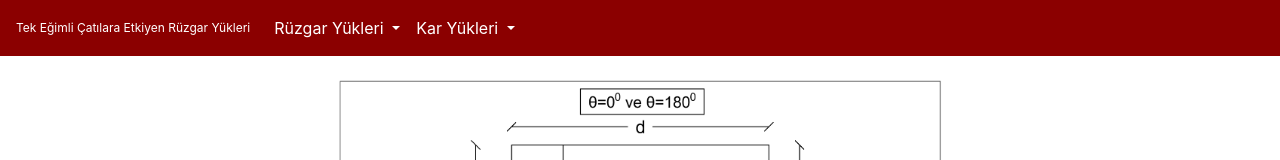
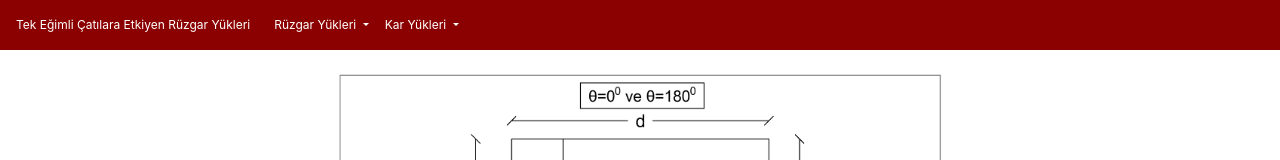
Before and after one commit to burakakgulll/tekegimruzgar, a plain HTML site: page index.html in a window 1280 px wide. Shown: the top 160 px of the page. Drawn offline with nearby package versions, Linux system fonts and the light colour scheme.

Commit message:
Update index.html

```diff
--- a/index.html
+++ b/index.html
@@ -67,7 +67,7 @@
 
                                   <div class="collapse navbar-collapse float-right" id="navbarNavDropdown">
 
-                                            <ul class="navbar-nav">
+                                            <ul class="navbar-nav" style="font-size:12px;">
 
 
                                               <li class="nav-item dropdown">
@@ -82,7 +82,7 @@
                                               </li>
                                             </ul>
 
-                                      <ul class="navbar-nav">
+                                      <ul class="navbar-nav" style="font-size:12px;">
 
 
                                               <li class="nav-item dropdown">
```
